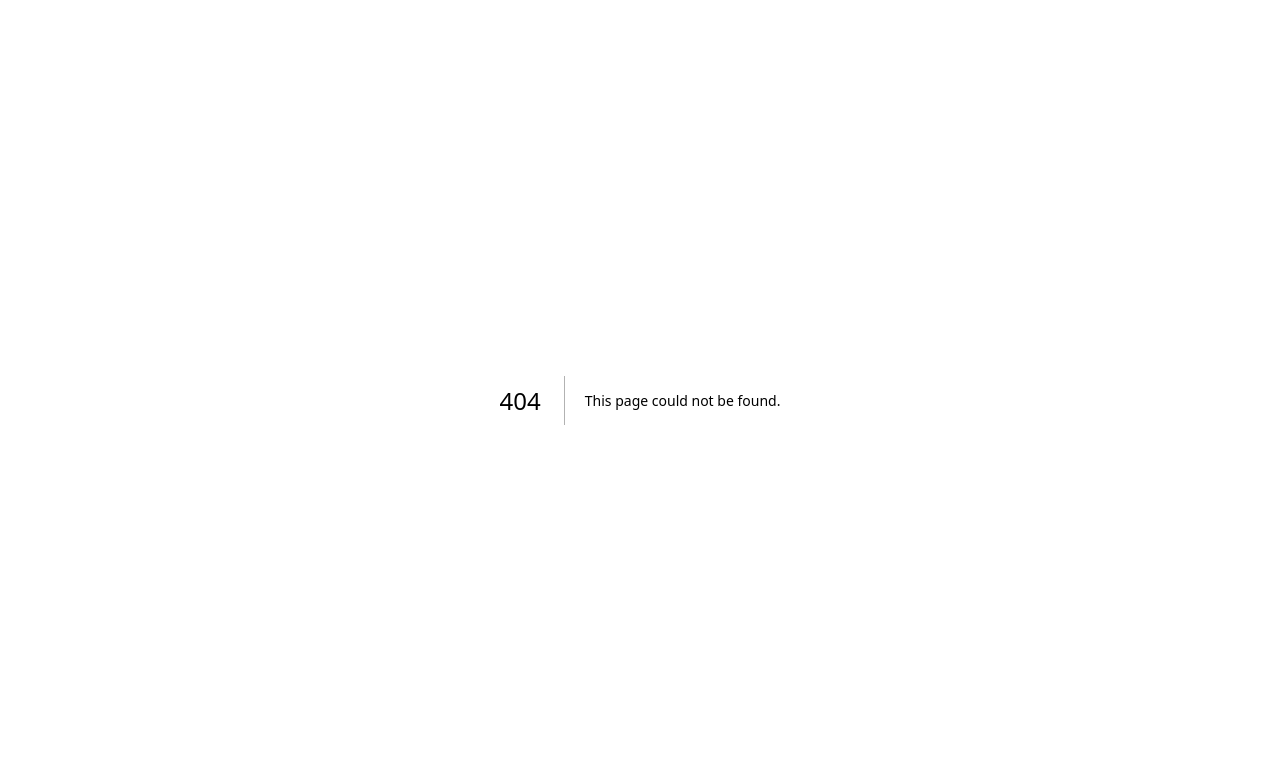
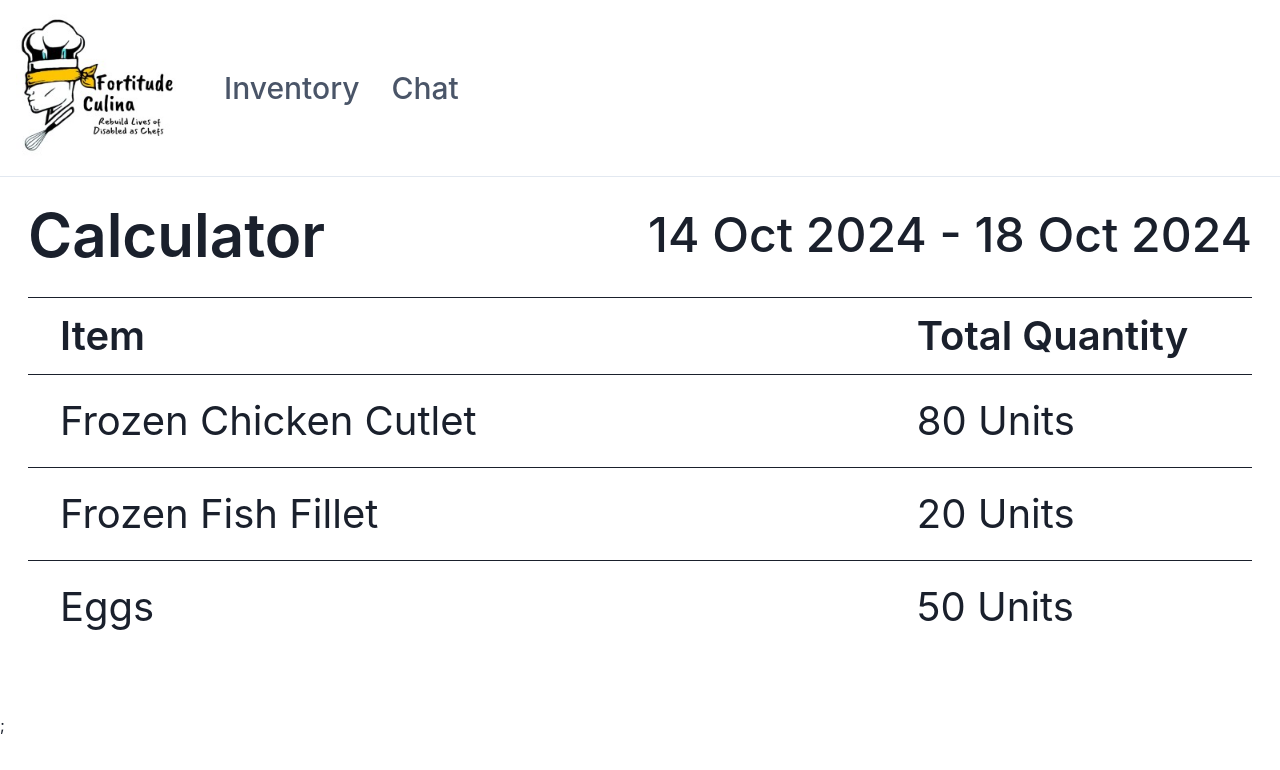
Before and after one commit to singapore2024/Team-3, a Next.js app in the folder cfg-team3/: page /calculator in a window 1280 px wide. Before the commit this address had no page. Shown: the top 770 px of the page. Built offline with nearby package versions, Linux system fonts and the light colour scheme.

Commit message:
Add calculator page and allow navbar redirects

```diff
--- a/cfg-team3/src/components/Navbar.tsx
+++ b/cfg-team3/src/components/Navbar.tsx
@@ -295,9 +295,14 @@ const NAV_ITEMS: Array<NavItem> = [
     label: "Inventory",
     children: [
       {
+        label: "Inventory",
+        subLabel: "View your inventory",
+        href: "/inventory",
+      },
+      {
         label: "Calculator",
         subLabel: "Calculating your bulk orders",
-        href: "#",
+        href: "/calculator",
       },
       {
         label: "Recipes",
--- /dev/null
+++ b/cfg-team3/src/pages/calculator.tsx
@@ -0,0 +1,39 @@
+import WithSubnavigation from "@/components/Navbar";
+import { Button } from "@chakra-ui/react";
+
+export default function Inventory() {
+  return (
+    <>
+      <WithSubnavigation />
+      <div className="flex flex-col p-7">
+        <div className="flex flex-row justify-between items-center font-semibold">
+          <h1 className="text-6xl">Calculator</h1>
+          <h1 className="text-5xl font-medium"> 14 Oct 2024 - 18 Oct 2024</h1>
+        </div>{" "}
+        <table className="dashboard-table my-8">
+          <thead>
+            <tr>
+              <th className="expand">Item</th>
+              <th>Total Quantity</th>
+            </tr>
+          </thead>
+          <tbody>
+            <tr>
+              <td>Frozen Chicken Cutlet</td>
+              <td>80 Units</td>
+            </tr>
+            <tr>
+              <td>Frozen Fish Fillet</td>
+              <td>20 Units</td>
+            </tr>
+            <tr>
+              <td>Eggs</td>
+              <td>50 Units</td>
+            </tr>
+          </tbody>
+        </table>
+      </div>
+      ;
+    </>
+  );
+}
```
